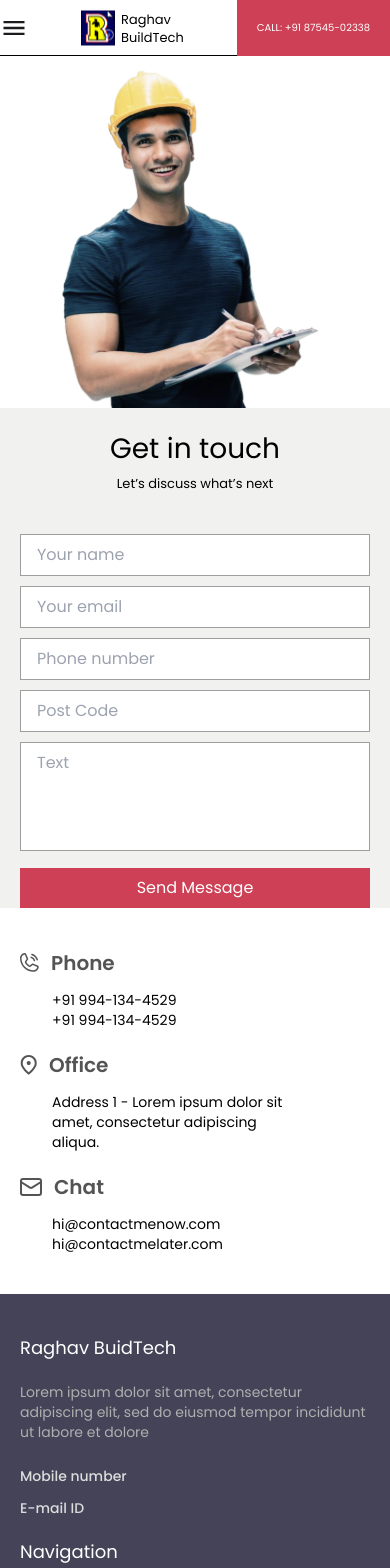
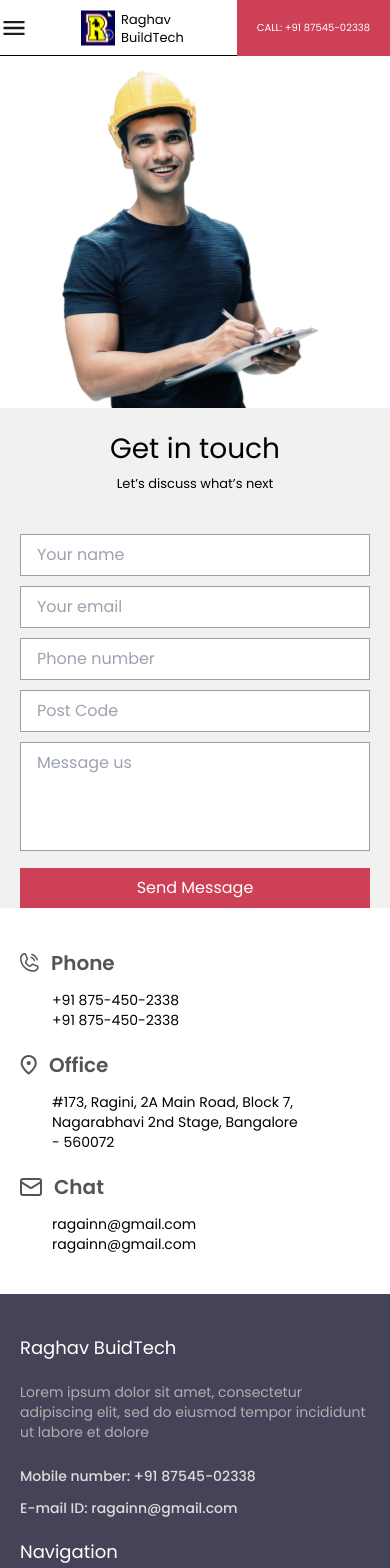
Before and after one commit to krunalpabari13/banao, a React (Create React App) app: page /contact in a window 390 px wide. Shown: the top 1568 px of the page. Built offline with nearby package versions, Linux system fonts and the light colour scheme.

Commit message:
location phone and email updated

```diff
--- a/src/components/Contact.tsx
+++ b/src/components/Contact.tsx
@@ -49,7 +49,7 @@ const Contact = () => {
           <textarea
             name="text"
             id="text"
-            placeholder="Text"
+            placeholder="Message us"
             className="outline-none border border-[#9E9E9E] rounded-none text-base px-4 py-2 w-full mt-[10px] lg:mt-[20px] resize-none h-[109px]"
           ></textarea>
           <button className="text-white text-base py-2 w-full bg-[#CD4055] mt-[10px] lg:mt-[20px]">
--- a/src/components/ContactDetails.tsx
+++ b/src/components/ContactDetails.tsx
@@ -11,8 +11,12 @@ const ContactDetails = () => {
           <img src={Phone} alt="phone" className="mr-3" />
           <p className="font-semibold text-[20px] text-[#545454]">Phone</p>
         </div>
-        <p className="pl-8 text-sm font-normal">+91 994-134-4529</p>
-        <p className="pl-8 text-sm font-normal">+91 994-134-4529</p>
+        <p className="pl-8 text-sm font-normal">
+          <a href="tel:+918754502338">+91 875-450-2338</a>
+        </p>
+        <p className="pl-8 text-sm font-normal">
+          <a href="tel:+918754502338">+91 875-450-2338</a>
+        </p>
       </div>
       <div className="w-[280px] mt-5 lg:mt-0">
         <div className="flex items-center pb-3">
@@ -20,7 +24,8 @@ const ContactDetails = () => {
           <p className="font-semibold text-[20px] text-[#545454]">Office</p>
         </div>
         <p className="pl-8 text-sm font-normal">
-          Address 1 - Lorem ipsum dolor sit amet, consectetur adipiscing aliqua.
+          #173, Ragini, 2A Main Road, Block 7, Nagarabhavi 2nd Stage, Bangalore
+          - 560072
         </p>
       </div>
       <div className="w-[280px] mt-5 lg:mt-0">
@@ -28,8 +33,12 @@ const ContactDetails = () => {
           <img src={Mail} alt="mail" className="mr-3" />
           <p className="font-semibold text-[20px] text-[#545454]">Chat</p>
         </div>
-        <p className="pl-8 text-sm font-normal">hi@contactmenow.com</p>
-        <p className="pl-8 text-sm font-normal">hi@contactmelater.com</p>
+        <p className="pl-8 text-sm font-normal">
+          <a href="mailto:ragainn@gmail.com">ragainn@gmail.com</a>
+        </p>
+        <p className="pl-8 text-sm font-normal">
+          <a href="mailto:ragainn@gmail.com">ragainn@gmail.com</a>
+        </p>
       </div>
     </div>
   );
--- a/src/components/Footer.tsx
+++ b/src/components/Footer.tsx
@@ -12,9 +12,11 @@ const Footer = () => {
             eiusmod tempor incididunt ut labore et dolore
           </p>
           <p className="text-[#DCDCDC] font-medium text-sm pt-6">
-            Mobile number
+            <a href="tel:+918754502338">Mobile number: +91 87545-02338</a>
           </p>
-          <p className="text-[#DCDCDC] font-medium text-sm pt-3">E-mail ID</p>
+          <p className="text-[#DCDCDC] font-medium text-sm pt-3">
+            <a href="mailto:ragainn@gmail.com">E-mail ID: ragainn@gmail.com</a>
+          </p>
         </div>
         <div className="md:col-start-6 md:col-end-7 pt-5 md:pt-0">
           <h3 className="text-white font-normal text-lg">Navigation</h3>
```
